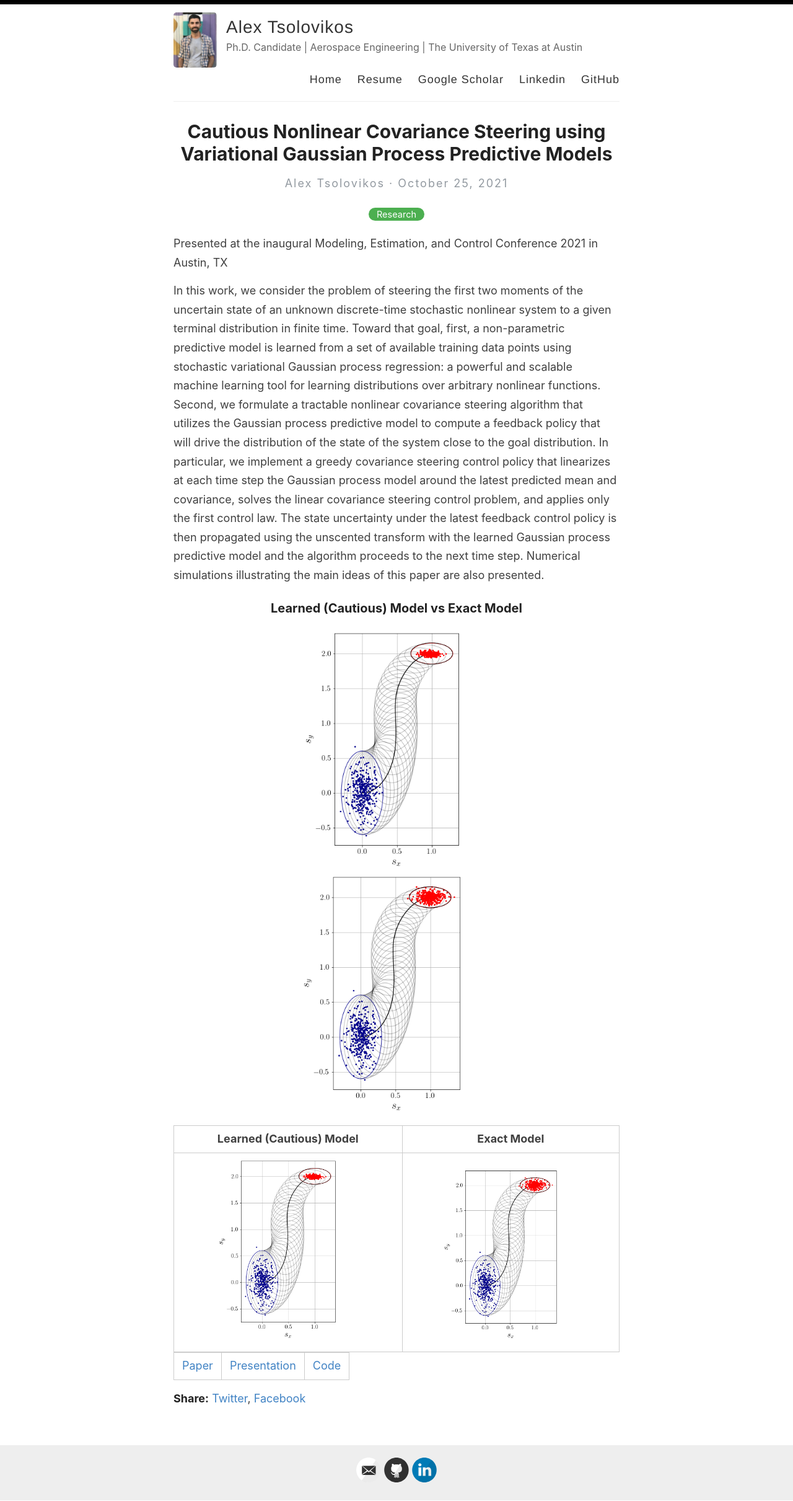
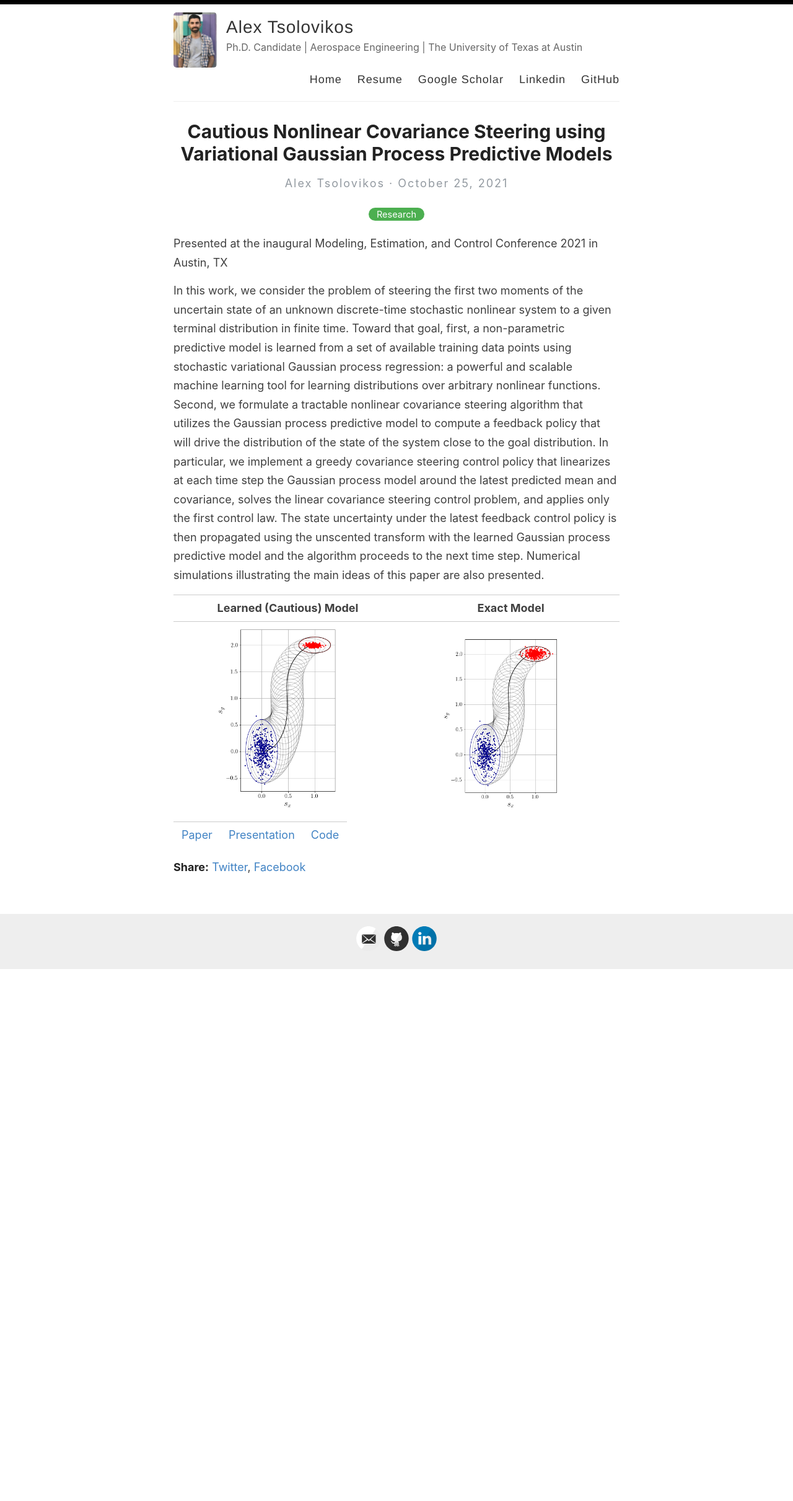
Before and after one commit to alextsolovikos/alextsolovikos.github.io, a Jekyll site: the page built from _posts/2021-10-25-cautious-covariance-steering.md, in a window 1280 px wide. Shown: the whole page at 62% size. Built offline with Jekyll 4.4.1, drawn with Linux system fonts in a browser that asks for light colours; after the commit the page ends 1564 px from its top, so only the background shows below that.

Commit message:
Update 2021-10-25-cautious-covariance-steering.md

```diff
--- a/_posts/2021-10-25-cautious-covariance-steering.md
+++ b/_posts/2021-10-25-cautious-covariance-steering.md
@@ -3,17 +3,15 @@ layout: post
 title: Cautious Nonlinear Covariance Steering using Variational Gaussian Process Predictive Models
 categories: Research
 ---
+<style>
+td, th {
+   border: none!important;
+}
+</style>
 
 Presented at the inaugural Modeling, Estimation, and Control Conference 2021 in Austin, TX
 
 In this work, we consider the problem of steering the first two moments of the uncertain state of an unknown discrete-time stochastic nonlinear system to a given terminal distribution in finite time. Toward that goal, first, a non-parametric predictive model is learned from a set of available training data points using stochastic variational Gaussian process regression: a powerful and scalable machine learning tool for learning distributions over arbitrary nonlinear functions. Second, we formulate a tractable nonlinear covariance steering algorithm that utilizes the Gaussian process predictive model to compute a feedback policy that will drive the distribution of the state of the system close to the goal distribution. In particular, we implement a greedy covariance steering control policy that linearizes at each time step the Gaussian process model around the latest predicted mean and covariance, solves the linear covariance steering control problem, and applies only the first control law. The state uncertainty under the latest feedback control policy is then propagated using the unscented transform with the learned Gaussian process predictive model and the algorithm proceeds to the next time step. Numerical simulations illustrating the main ideas of this paper are also presented.
-
-### Learned (Cautious) Model vs Exact Model
-
-<p float="left">
-  <img src="/docs/gp_position_uncertainties.png" width="450" />
-  <img src="/docs/exact_position_uncertainties.png" width="450" />
-</p>
 
 Learned (Cautious) Model   |  Exact Model
 :-------------------------:|:-------------------------:
```
